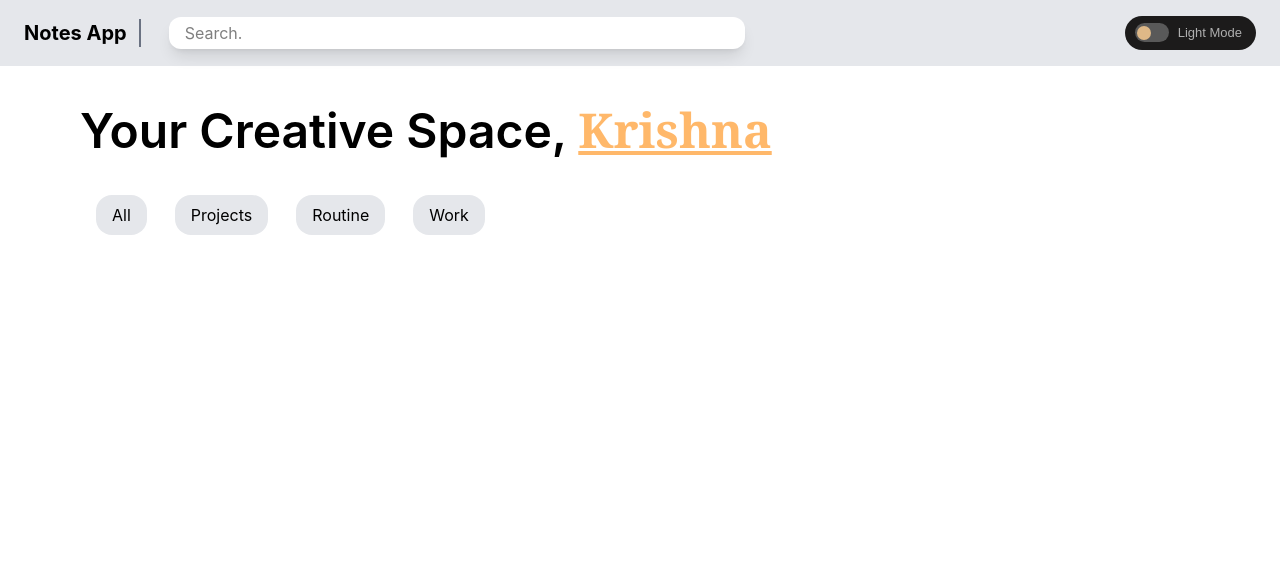
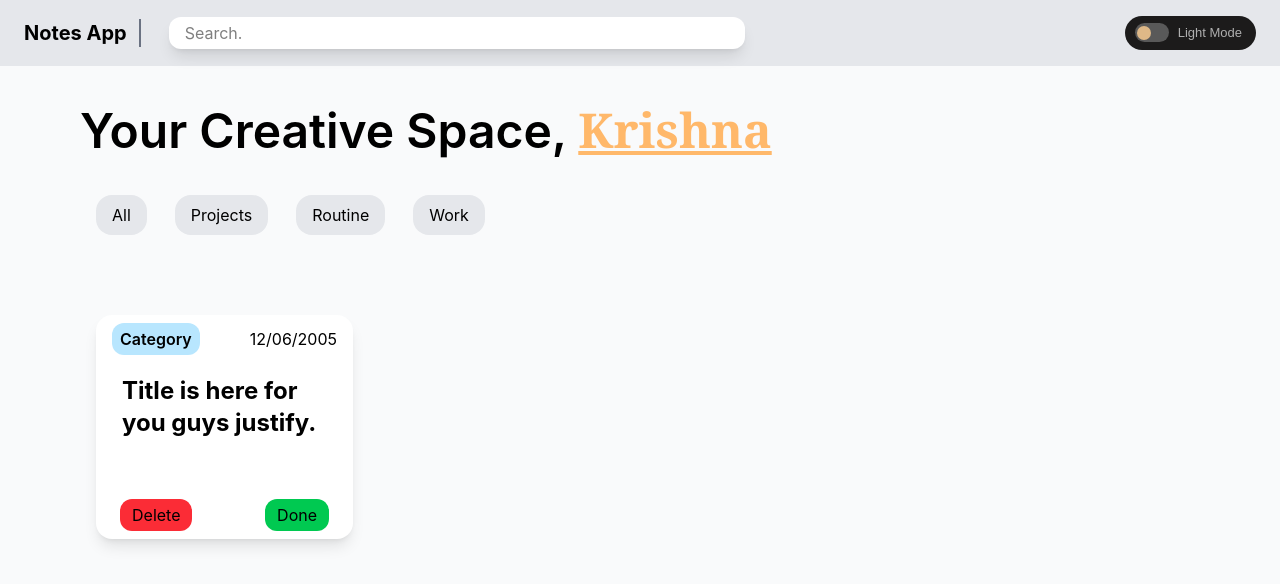
Before and after one commit to krishnakeshariya1/react-skill-build-projects, a React (Vite) app in the folder Notes-App/: page / in a window 1280 px wide. Shown: the top 584 px of the page. Built offline with nearby package versions, Linux system fonts and the light colour scheme.

Commit message:
add notes and notes card component made

```diff
--- a/Notes-App/src/App.jsx
+++ b/Notes-App/src/App.jsx
@@ -1,13 +1,16 @@
+import { AddNotes } from "./Components/AddNotes"
 import { Category } from "./Components/Category"
 import { Navbar } from "./Components/Navbar"
+import { NotesCard } from "./Components/NotesCard"
 
 const App = () =>{
 
   return(
-    <div>
+    <div className="w-full min-h-screen  bg-gray-50">
       <Navbar />
 
       < Category />
+      < NotesCard />
     </div>
   )
 }
--- /dev/null
+++ b/Notes-App/src/Components/AddNotes.jsx
@@ -0,0 +1,19 @@
+export const AddNotes = () => {
+  return (
+    <div
+      className="
+        h-auto py-10 w-60 border-2 border-dashed border-gray-300  rounded-2xl flex flex-col items-center justify-center cursor-pointer hover:bg-gray-50 transition ">
+      <div className="w-12 h-12 flex items-center justify-center rounded-xl bg-gray-200 text-xl font-bold">
+        +
+      </div>
+
+      <h2 className="mt-4 font-semibold text-gray-700">
+        Create New Note
+      </h2>
+
+      <p className="text-sm text-gray-400">
+        Start a fresh thought
+      </p>
+    </div>
+  );
+};
--- a/Notes-App/src/Components/Navbar.jsx
+++ b/Notes-App/src/Components/Navbar.jsx
@@ -1,6 +1,6 @@
 export const Navbar = () => {
     return (
-        <nav className="px-6 py-4 bg-gray-200 flex items-center justify-between">
+        <nav className="px-6 py-4 bg-gray-200 flex items-center justify-between w-full">
             <div className="flex gap-7 items-center">
                 <h1 className="border-gray-500 border-r-2 pr-3 font-bold text-xl">Notes App</h1>
                 <input type="text" placeholder="Search."
--- /dev/null
+++ b/Notes-App/src/Components/NotesCard.jsx
@@ -0,0 +1,19 @@
+export const NotesCard = () =>{
+    return(
+        <div className="grid grid-cols-4 items-center gap-5 py-10 px-24">
+            <div className=" h-56 bg-white shadow-lg rounded-2xl px-4 py-2 flex flex-col">
+                <div className="flex justify-between items-center">
+                    <h2 className="bg-sky-200 px-2 py-1 rounded-xl font-semibold">Category</h2>
+                    <p>12/06/2005</p>
+                </div>
+                <div>
+                    <h1 className="font-bold ml-2.5 mr-2.5 mt-5 text-2xl">Title is here for you guys justify.</h1>
+                </div>
+                <div className="flex justify-between px-2 items-center mt-auto ">
+                    <button className="bg-red-500 px-3 py-1 rounded-xl">Delete</button>
+                    <button className="bg-green-500 px-3 py-1 rounded-xl">Done</button>
+                </div>
+            </div>
+        </div>
+    )
+}
--- a/Notes-App/src/index.css
+++ b/Notes-App/src/index.css
@@ -37,3 +37,4 @@
     border-radius: 50%;
     transition: transform 0.3s ease, background 0.3s;
   }
+ html.dark .toggle-thumb { transform: translateX(15px); }
```
